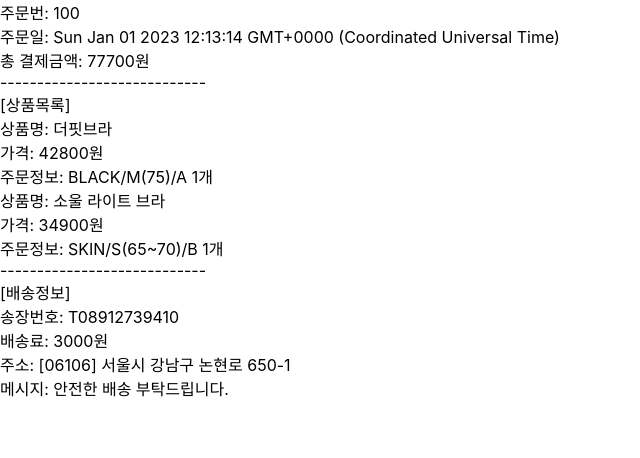
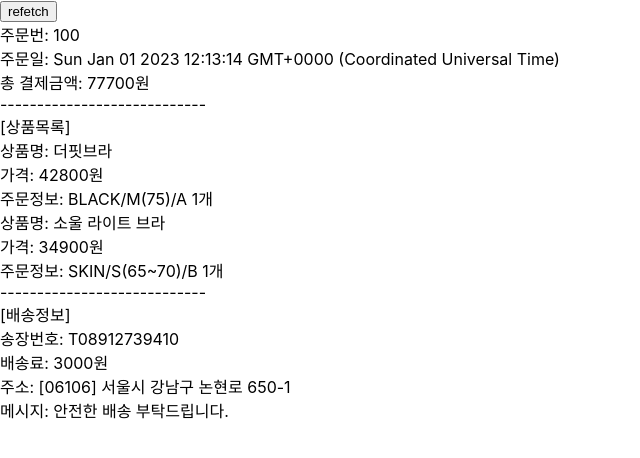
Before and after one commit to antigravity-official/anti-frontend-order, a React (Create React App) app: page / in a window 1280 px wide. Shown: the top 458 px of the page, without its empty margins (0-640 px from the left). Built offline with nearby package versions, Linux system fonts and the light colour scheme.

Commit message:
UPDATE: App.tsx내 생성 변경된 내용 적용 1. api 분리 2. utils 분리 3. useFetchApi 생성

```diff
--- a/src/App.tsx
+++ b/src/App.tsx
@@ -1,24 +1,25 @@
-import { useCallback, useEffect, useState } from "react";
+import { useCallback } from "react";
 import { Order, OrderProduct } from "./Models";
 import "./App.css";
-import assetOrder from "./assets/order.json";
+import { delay } from "./utils";
+import { fetchMyOrder } from "./api/v1/order";
+import useFetchApi from "./hooks/useFetchApi";
 
-function App() {
-  const [isLoading, setLoading] = useState(false);
-  const [orderInfo, setOrderInfo] = useState(Array.of(""));
+/**
+ * 1. api fetcher 분리
+ *  - fetchMyOrder callback > callback (callback hell 가능성 있는 구간에 대하여) Promise 로 처리 하기
+ *  - useFetchApi custom hook 생성
+ *
+ * 2. parse 함수
+ * 3. component 분리
+ *
+ */
 
-  const showProgress = () => setLoading(true);
-  const hideProgress = () => setLoading(false);
-  const updateOrderInfo = (info: string[]) => setOrderInfo(info);
-
-  const fetchMyOrder = (onCompleted: (json: object) => void) => {
-    setTimeout(() => {
-      onCompleted(assetOrder);
-    }, 1000);
-  };
-
-  const parseOrder = (json: any, onCompleted: (order: Order) => void) => {
-    setTimeout(() => {
+const parseOrder = async (json: Record<string, any>): Promise<Order> => {
+  // parse order
+  // response data 를 parse 합니다
+  //
+  await delay(500);
   const order: Order = {
     id: json.id,
     orderAt: new Date(json.orderAt),
@@ -26,9 +27,33 @@ function App() {
     products: json.products,
     shipping: json.shipping,
   };
-      onCompleted(order);
-    }, 500);
+  return order;
 };
+
+const fetchFn = async () => {
+  const json = await fetchMyOrder();
+  const order = await parseOrder(json);
+  return order;
+};
+
+function App() {
+  const { isLoading, data, refetch } = useFetchApi({
+    initailData: {
+      id: -1,
+      orderAt: new Date(),
+      amount: 0,
+      products: [],
+      shipping: {
+        id: -1,
+        trackingNumber: "-1",
+        shippingFee: 0,
+        address: "",
+        post: "",
+        message: "",
+      },
+    },
+    fetchFn: fetchFn,
+  });
 
   const presentOrder = useCallback((order: Order) => {
     let output: string[] = [];
@@ -55,22 +80,15 @@ function App() {
     println(`배송료: ${order.shipping.shippingFee}원`);
     println(`주소: [${order.shipping.post}] ${order.shipping.address}`);
     println(`메시지: ${order.shipping.message}`);
-
-    updateOrderInfo(output);
+    return output;
   }, []);
-  useEffect(() => {
-    showProgress();
-    fetchMyOrder((json) => {
-      parseOrder(json, (order) => {
-        hideProgress();
-        presentOrder(order);
-      });
-    });
-  }, [presentOrder]);
   return (
     <div>
+      <button type="button" onClick={refetch}>
+        refetch
+      </button>
       {isLoading && <div>Loading...</div>}
-      {orderInfo.map((line, idx) => (
+      {presentOrder(data).map((line, idx) => (
         <div key={idx}>{line}</div>
       ))}
     </div>
```
Lines whose indentation alone changed are shown as unchanged.
